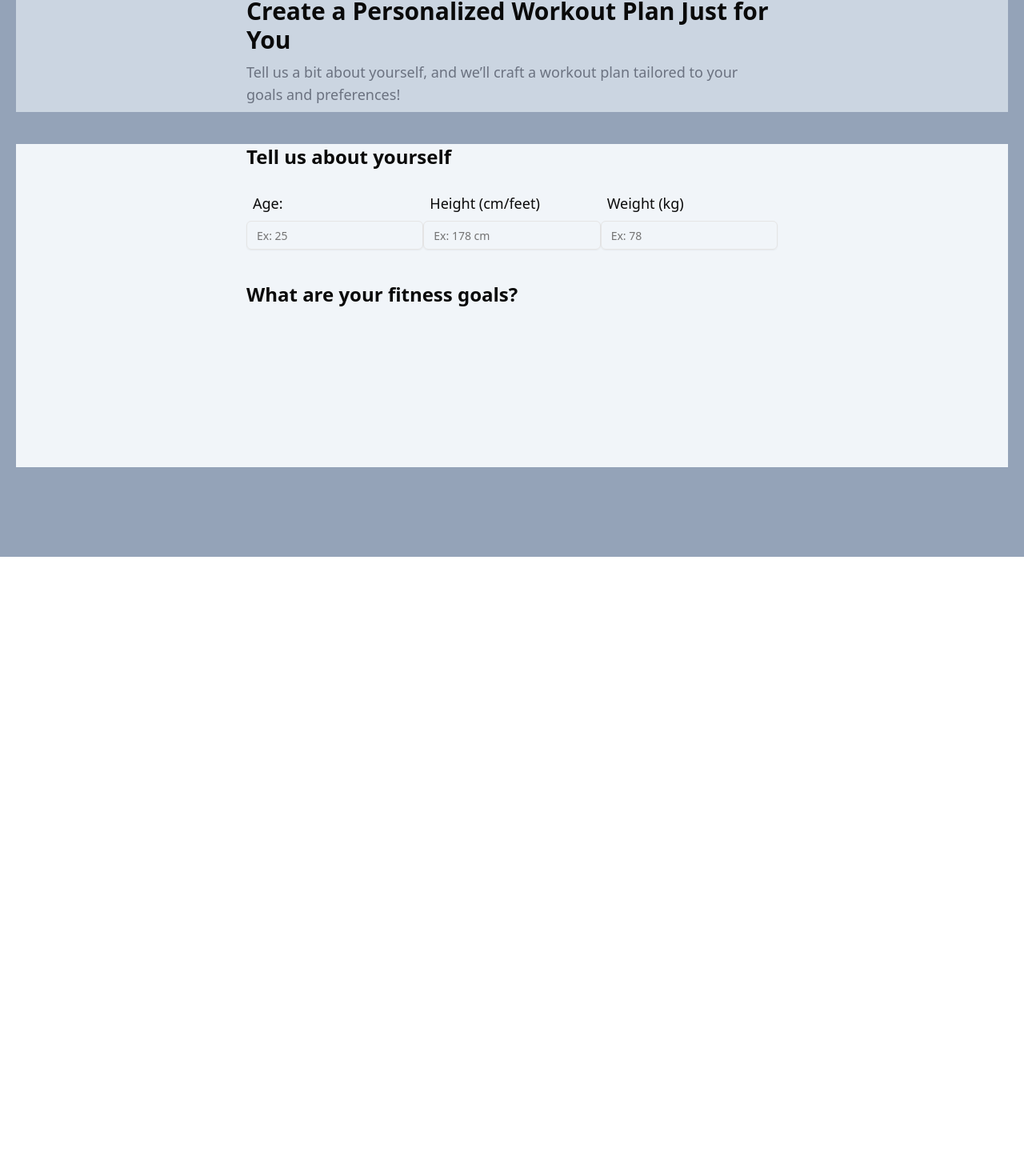
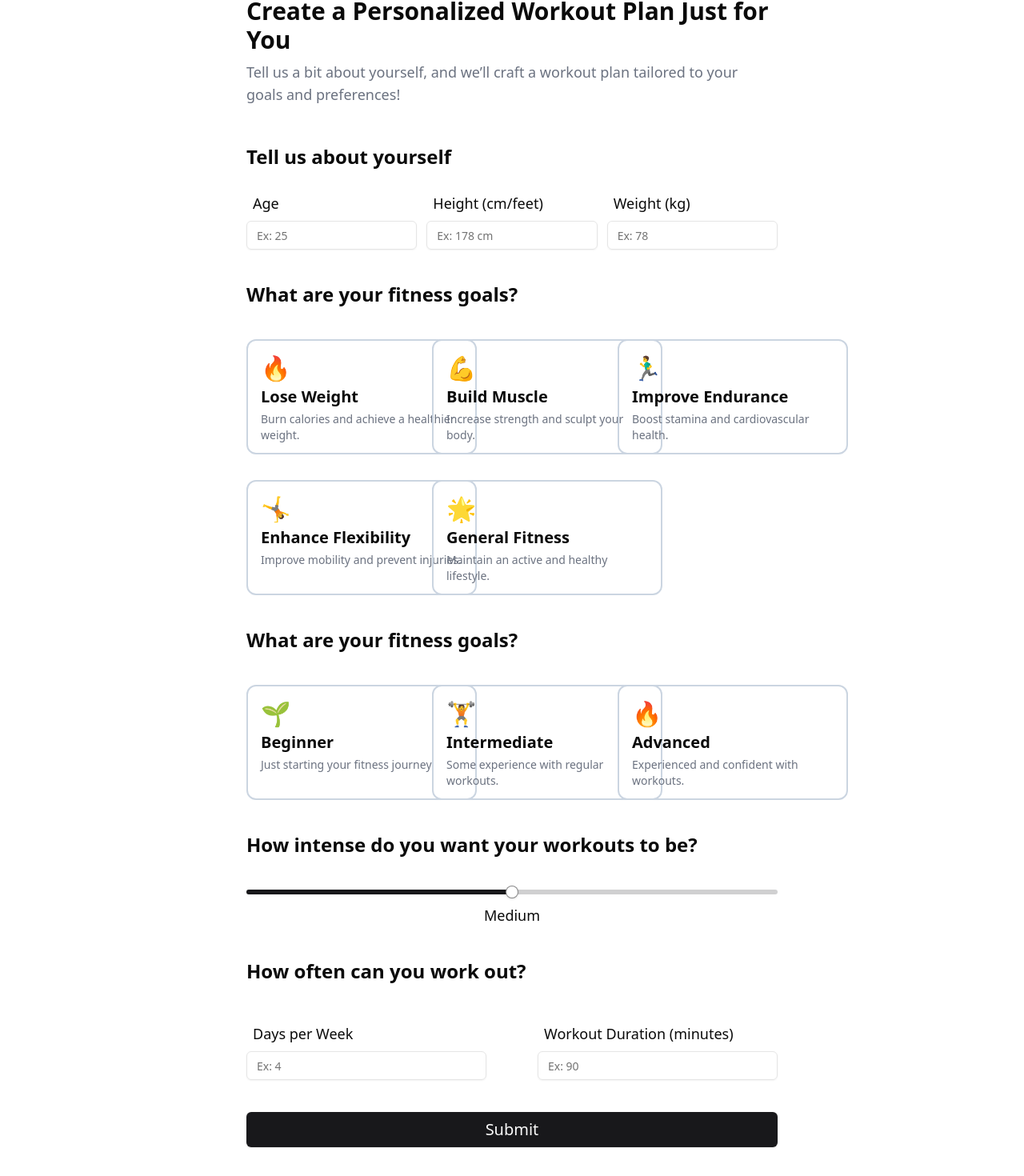
Before and after one commit to Agarwalpratyaksh/Workout-planner, a React (Vite) app: page / in a window 1280 px wide. Shown: the part 104-1574 px from the top of the page at 80% size. Before the commit the page ends 800 px from the top, so only its background shows below. Built offline with nearby package versions, Linux system fonts and the light colour scheme.

Commit message:
form page

```diff
--- a/package.json
+++ b/package.json
@@ -11,6 +11,7 @@
   },
   "dependencies": {
     "@google/generative-ai": "^0.21.0",
+    "@radix-ui/react-slider": "^1.2.2",
     "@radix-ui/react-slot": "^1.1.1",
     "class-variance-authority": "^0.7.1",
     "clsx": "^2.1.1",
--- /dev/null
+++ b/src/components/ui/slider.tsx
@@ -0,0 +1,26 @@
+import * as React from "react"
+import * as SliderPrimitive from "@radix-ui/react-slider"
+
+import { cn } from "@/lib/utils"
+
+const Slider = React.forwardRef<
+  React.ElementRef<typeof SliderPrimitive.Root>,
+  React.ComponentPropsWithoutRef<typeof SliderPrimitive.Root>
+>(({ className, ...props }, ref) => (
+  <SliderPrimitive.Root
+    ref={ref}
+    className={cn(
+      "relative flex w-full touch-none select-none items-center",
+      className
+    )}
+    {...props}
+  >
+    <SliderPrimitive.Track className="relative h-1.5 w-full grow overflow-hidden rounded-full bg-primary/20">
+      <SliderPrimitive.Range className="absolute h-full bg-primary" />
+    </SliderPrimitive.Track>
+    <SliderPrimitive.Thumb className="block h-4 w-4 rounded-full border border-primary/50 bg-background shadow transition-colors focus-visible:outline-none focus-visible:ring-1 focus-visible:ring-ring disabled:pointer-events-none disabled:opacity-50" />
+  </SliderPrimitive.Root>
+))
+Slider.displayName = SliderPrimitive.Root.displayName
+
+export { Slider }
--- /dev/null
+++ b/src/data/experienceLevels.ts
@@ -0,0 +1,22 @@
+const experienceLevels = [
+    {
+      id: "beginner",
+      icon: "🌱", // Example: Replace with actual icon component or image
+      name: "Beginner",
+      description: "Just starting your fitness journey.",
+    },
+    {
+      id: "intermediate",
+      icon: "🏋️", // Example: Replace with actual icon component or image
+      name: "Intermediate",
+      description: "Some experience with regular workouts.",
+    },
+    {
+      id: "advanced",
+      icon: "🔥", // Example: Replace with actual icon component or image
+      name: "Advanced",
+      description: "Experienced and confident with workouts.",
+    },
+  ];
+
+  export default experienceLevels;
--- /dev/null
+++ b/src/data/fitnessGoals.tsx
@@ -0,0 +1,35 @@
+
+const fitnessGoals = [
+    {
+        id: "lose_weight",
+        icon: "🔥", // Example: Replace with actual icon component or image
+        name: "Lose Weight",
+        description: "Burn calories and achieve a healthier weight.",
+      },
+      {
+        id: "build_muscle",
+        icon: "💪", // Example: Replace with actual icon component or image
+        name: "Build Muscle",
+        description: "Increase strength and sculpt your body.",
+      },
+      {
+        id: "improve_endurance",
+        icon: "🏃‍♂️", // Example: Replace with actual icon component or image
+        name: "Improve Endurance",
+        description: "Boost stamina and cardiovascular health.",
+      },
+      {
+        id: "enhance_flexibility",
+        icon: "🤸", // Example: Replace with actual icon component or image
+        name: "Enhance Flexibility",
+        description: "Improve mobility and prevent injuries.",
+      },
+      {
+        id: "general_fitness",
+        icon: "🌟", // Example: Replace with actual icon component or image
+        name: "General Fitness",
+        description: "Maintain an active and healthy lifestyle.",
+      },
+  ];
+
+  export default fitnessGoals;
--- a/src/index.css
+++ b/src/index.css
@@ -9,7 +9,7 @@
     --card-foreground: 0 0% 3.9%;
     --popover: 0 0% 100%;
     --popover-foreground: 0 0% 3.9%;
-    --primary: 142.1 76.2% 36.3%;
+    --primary: 240 5.9% 10%;
     --primary-foreground: 0 0% 98%;
     --secondary: 0 0% 96.1%;
     --secondary-foreground: 0 0% 9%;
@@ -36,7 +36,7 @@
     --card-foreground: 0 0% 98%;
     --popover: 0 0% 3.9%;
     --popover-foreground: 0 0% 98%;
-    --primary: 142.1 70.6% 45.3%;
+    --primary: 0 0% 98%;
     --primary-foreground: 0 0% 9%;
     --secondary: 0 0% 14.9%;
     --secondary-foreground: 0 0% 98%;
--- a/src/pages/selection.tsx
+++ b/src/pages/selection.tsx
@@ -2,6 +2,10 @@ import { useEffect, useState } from "react";
 `x`;
 import { chatSession } from "../services/gemini";
 import { Input } from "@/components/ui/input";
+import fitnessGoals from "@/data/fitnessGoals";
+import experienceLevels from "@/data/experienceLevels";
+import { Slider } from "@/components/ui/slider";
+import { Button } from "@/components/ui/button";
 
 function Selection() {
   const [info, setInfo] = useState({
@@ -13,11 +17,10 @@ function Selection() {
     experience: "",
     days: "",
     duration: "",
-    intensity: "",
+    intensity: "Medium",
   });
 
-  const handleForm = (e: any) => {
-    const { name, value } = e.target;
+  const handleForm = (name: string, value: string) => {
     setInfo((prev) => ({ ...prev, [name]: value }));
   };
 
@@ -31,76 +34,183 @@ function Selection() {
 
     //@ts-ignore
     const finalPrompt = prompt
-      .replace("{age}", age)
-      .replace("{sex}", sex)
-      .replace("{weight}", weight)
-      .replace("{height}", height)
-      .replace("{type_of_excercise}", goal)
-      .replace("{experience}", experience)
-      .replace("{days}", days)
-      .replace("{duration}", duration)
-      .replace("{intensity}", intensity);
+      .replace("{age}", info.age)
+      .replace("{sex}", info.sex)
+      .replace("{weight}",info.weight)
+      .replace("{height}", info.height)
+      .replace("{type_of_excercise}",info.goal)
+      .replace("{experience}", info.experience)
+      .replace("{days}", info.days)
+      .replace("{duration}", info.duration)
+      .replace("{intensity}", info.intensity);
+
+      console.log(finalPrompt);
 
     const result = await chatSession.sendMessage(finalPrompt);
     console.log(result.response.text());
   }
 
   return (
-    <div className="bg-slate-400 h-screen p-5 w-full">
+    <div className=" h-screen p-5 w-full">
       <div className="mt-2 flex justify-between mb-5">
         <div className="ml-3">Workit</div>
       </div>
 
-      <div className="bg-slate-300 sm:px-10 md:px-32 lg:px-56 xl:px-72 px-5 mt-10 py-2 ">
-        <div>
-
-        </div>
-        <h2 className="text-3xl font-bold">Create a Personalized Workout Plan Just for You</h2>
+      <div className=" sm:px-10 md:px-32 lg:px-56 xl:px-72 px-5 mt-10 py-2 ">
+        <div></div>
+        <h2 className="text-3xl font-bold">
+          Create a Personalized Workout Plan Just for You
+        </h2>
         <p className="mt-2 text-lg text-gray-500">
-        Tell us a bit about yourself, and we’ll craft a workout plan tailored to your goals and preferences!
+          Tell us a bit about yourself, and we’ll craft a workout plan tailored
+          to your goals and preferences!
         </p>
       </div>
-      <div className="sm:px-10 md:px-32 lg:px-56 xl:px-72 px-5 mt-10 bg-slate-100">
+      <div className="sm:px-10 md:px-32 lg:px-56 xl:px-72 px-5 mt-10 ">
         <div className="mb-10">
-
-
           <h2 className="text-2xl font-bold">Tell us about yourself</h2>
-        <div className="flex justify-between">
-          <div className="mt-5 ">
-            <h2 className="text-lg font-medium m-2">Age:</h2>
-            <Input type="text" name="age" onChange={handleForm} placeholder="Ex: 25"/>
+          <div className="flex justify-between items-end">
+            <div className="mt-5 mr-3 ">
+              <h2 className="text-lg font-medium m-2">Age</h2>
+              <Input
+                type="text"
+                name="age"
+                onChange={(e) => {
+                  handleForm("age", e.target.value);
+                }}
+                placeholder="Ex: 25"
+              />
             </div>
-          <div className="mt-5 ">
+            <div className="mt-5 mr-3">
               <h2 className="text-lg font-medium m-2">Height (cm/feet)</h2>
-            <Input type="text" name="height" onChange={handleForm} placeholder="Ex: 178 cm"/>
+              <Input
+                type="text"
+                name="height"
+                onChange={(e) => {
+                  handleForm("height", e.target.value);
+                }}
+                placeholder="Ex: 178 cm"
+              />
             </div>
             <div className="mt-5">
               <h2 className="text-lg font-medium m-2">Weight (kg)</h2>
-            <Input type="text" name="weight" onChange={handleForm} placeholder="Ex: 78 "/>
+              <Input
+                type="text"
+                name="weight"
+                onChange={(e) => {
+                  handleForm("weight", e.target.value);
+                }}
+                placeholder="Ex: 78 "
+              />
             </div>
+          </div>
+        </div>
+
+        <h2 className="text-2xl font-bold mb-10  ">
+          What are your fitness goals?
+        </h2>
+        <div className="grid grid-cols-1 md:grid-cols-2  xl:grid-cols-3 gap-8 place-items-center lg:place-items-start">
+          {fitnessGoals.map((goals) => (
+            <div
+              key={goals.id}
+              className={` h-36 w-72 p-4  border-2 hover:cursor-pointer hover:shadow-md rounded-xl ${
+                info.goal == goals.name ? "border-black" : "border-slate-300"
+              }`}
+              onClick={(e) => {
+                handleForm("goal", goals.name);
+              }}
+            >
+              <h2 className="text-3xl pb-1">{goals.icon}</h2>
+              <h2 className="font-bold text-xl pb-1">{goals.name}</h2>
+              <p className="text-gray-500 text-sm">{goals.description}</p>
+            </div>
+          ))}
+        </div>
+
+        <h2 className="text-2xl font-bold my-10  ">
+          What are your fitness goals?
+        </h2>
+        <div className="grid grid-cols-1 md:grid-cols-2  xl:grid-cols-3 gap-8">
+          {experienceLevels.map((exp) => (
+            <div
+              key={exp.id}
+              className={` h-36 w-72 p-4 border-gray-500 border-2 hover:cursor-pointer hover:shadow-md rounded-xl ${
+                info.experience == exp.name
+                  ? "border-black"
+                  : "border-slate-300"
+              } `}
+              onClick={(e) => {
+                handleForm("experience", exp.name);
+              }}
+            >
+              <h2 className="text-3xl pb-1">{exp.icon}</h2>
+              <h2 className="font-bold text-xl pb-1">{exp.name}</h2>
+              <p className="text-gray-500 text-sm">{exp.description}</p>
+            </div>
+          ))}
+        </div>
+
+        <h2 className="text-2xl font-bold my-10  ">
+          How intense do you want your workouts to be?
+        </h2>
+        <div>
+          <Slider
+            defaultValue={[1]}
+            min={0}
+            max={2}
+            step={1}
+            onValueChange={(e) => {
+              if (e[0] == 0) {
+                handleForm("intensity", "Low");
+              } else if (e[0] == 1) {
+                handleForm("intensity", "Medium");
+              } else {
+                handleForm("intensity", "High");
+              }
+
+              console.log(e[0]);
+            }}
+            className="mb-3 cursor-pointer"
+          />
+          <div className="text-center font-light text-lg">{info.intensity}</div>
+        </div>
+
+        <h2 className="text-2xl font-bold my-10  ">
+        How often can you work out?
+        </h2>
+        <div className="flex justify-between items-end ">
+          <div className="w-1/2 mr-16">
+        <h2 className="text-lg font-medium m-2">Days per Week</h2>
+        <Input
+                type="text"
+                name="days"
+                onChange={(e) => {
+                  handleForm("days", e.target.value);
+                }}
+                placeholder="Ex: 4"
+
+              />
+          </div>
+          <div className="w-1/2">
+          <h2 className="text-lg font-medium m-2">Workout Duration (minutes)</h2>
+        <Input
+                type="text"
+                name="duration"
+                onChange={(e) => {
+                  handleForm("duration", e.target.value);
+                }}
+                placeholder="Ex: 90"
+              />
+          </div>
+
+        </div>
+
+        {/* Submit button */}
+                <Button className="my-10 w-full text-xl h-15 font-normal" onClick={generatePlan}>Submit</Button>
 
 
 
       </div>
-        </div>
-
-        <h2 className="text-2xl font-bold mb-10">What are your fitness goals?</h2>
-        <div className=" h-40 w-40 ">
-
-        </div>
-
-      </div>
-
-      {/* <input type="text" name='age' placeholder='Enter your age' onChange={handleForm} />
-      <input type="text" name='sex' placeholder='Enter your sex' onChange={handleForm}  />
-      <input type="text" name='weight' placeholder='Enter your weight' onChange={handleForm}  />
-      <input type="text" name='height' placeholder='Enter your height' onChange={handleForm}  />
-      <input type="text" name='goal' placeholder='Enter your goal' onChange={handleForm}  />
-      <input type="text" name='experience' placeholder='Enter your experience' onChange={handleForm}  />
-      <input type="text" name='days' placeholder='Enter your days' onChange={handleForm}  />
-      <input type="text" name='duration' placeholder='Enter your duration' onChange={handleForm}  />
-      <input type="text" name='intensity' placeholder='Enter your intensity' onChange={handleForm}  />
- */}
 
       {/* <div className='flex justify-center items-center'>
         <button className='border-spacing-2 border-yellow-950 border-2 p-4 rounded-full mt-5' onClick={generatePlan}>Generate</button>
```
Also changed, not shown: 1 other file (tests, documents, lock files or other folders). Lines whose indentation alone changed are shown as unchanged.
